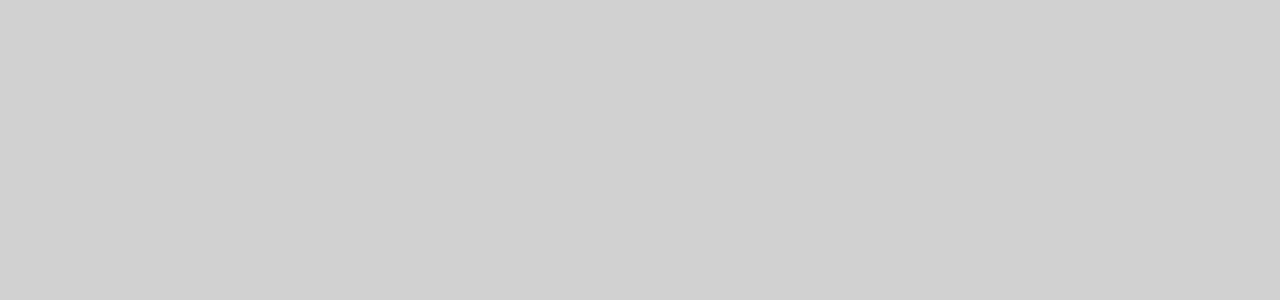
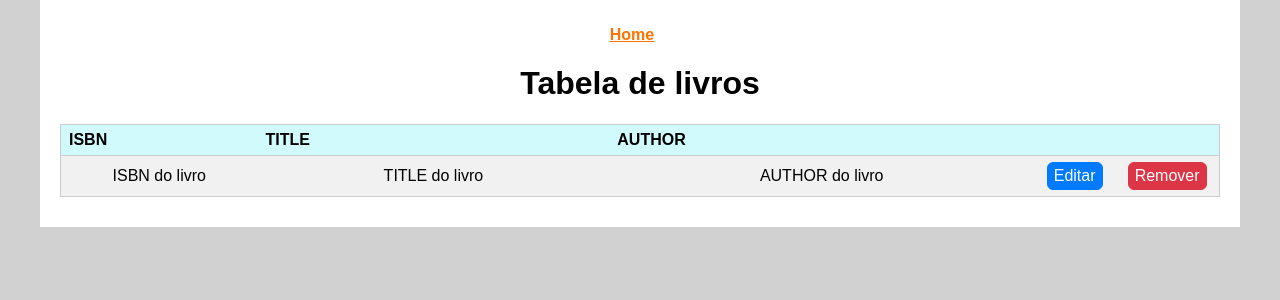
Before and after one commit to cristianoidelfonso/crud-livros-react, a React (Create React App) app: page / in a window 1280 px wide. Shown: the top 300 px of the page. Built offline with nearby package versions, Linux system fonts and the light colour scheme.

Commit message:
Passo 01 - Criando componentes

```diff
--- /dev/null
+++ b/src/App.css
@@ -0,0 +1,38 @@
+.App {
+  text-align: center;
+}
+
+.App-logo {
+  height: 40vmin;
+  pointer-events: none;
+}
+
+@media (prefers-reduced-motion: no-preference) {
+  .App-logo {
+    animation: App-logo-spin infinite 20s linear;
+  }
+}
+
+.App-header {
+  background-color: #282c34;
+  min-height: 100vh;
+  display: flex;
+  flex-direction: column;
+  align-items: center;
+  justify-content: center;
+  font-size: calc(10px + 2vmin);
+  color: white;
+}
+
+.App-link {
+  color: #61dafb;
+}
+
+@keyframes App-logo-spin {
+  from {
+    transform: rotate(0deg);
+  }
+  to {
+    transform: rotate(360deg);
+  }
+}
--- a/src/App.js
+++ b/src/App.js
@@ -1,8 +1,17 @@
-function App() {
-  return (
-    <>
-    </>
-  );
+import React, { Component } from 'react';
+import Menu from "./components/Menu";
+import TableBooks from "./components/TableBooks";
+import './App.css';
+
+class App extends Component {
+  render() {
+    return (
+      <div className="App">
+        <Menu />
+        <TableBooks />
+      </div>
+    );
+  }
 }
 
 export default App;
--- /dev/null
+++ b/src/components/Menu.js
@@ -0,0 +1,11 @@
+function Menu(){
+  return(
+    <nav className="menu">
+      <ul>
+        <li><a href="#">Home</a></li>
+      </ul>
+    </nav>
+  );
+}
+
+export default Menu;
--- /dev/null
+++ b/src/components/TableBooks.js
@@ -0,0 +1,33 @@
+function TableBooks() {
+  return(
+    <div className="livros">
+      <h1>Tabela de livros</h1>
+      <table className="tabela">
+        <thead>
+          <tr>
+            <th width="17%">ISBN</th>
+            <th>TITLE</th>
+            <th>AUTHOR</th>
+            <th width="7%"></th>
+            <th width="9%"></th>
+          </tr>
+        </thead>
+        <tbody>
+          <tr>
+            <td>ISBN do livro</td>
+            <td>TITLE do livro</td>
+            <td>AUTHOR do livro</td>
+            <td>
+              <button className="botao editar">Editar</button>
+            </td>
+            <td>
+              <button className="botao remover">Remover</button>
+            </td>
+          </tr>
+        </tbody>
+      </table>
+    </div>
+  );
+}
+
+export default TableBooks;
--- a/src/index.css
+++ b/src/index.css
@@ -14,7 +14,7 @@ body {
   font: 16px sans-serif;
 }
 
-#tudo {
+#root {
   background: #fff;
   padding: 10px 20px;
   width: 100%;
```
